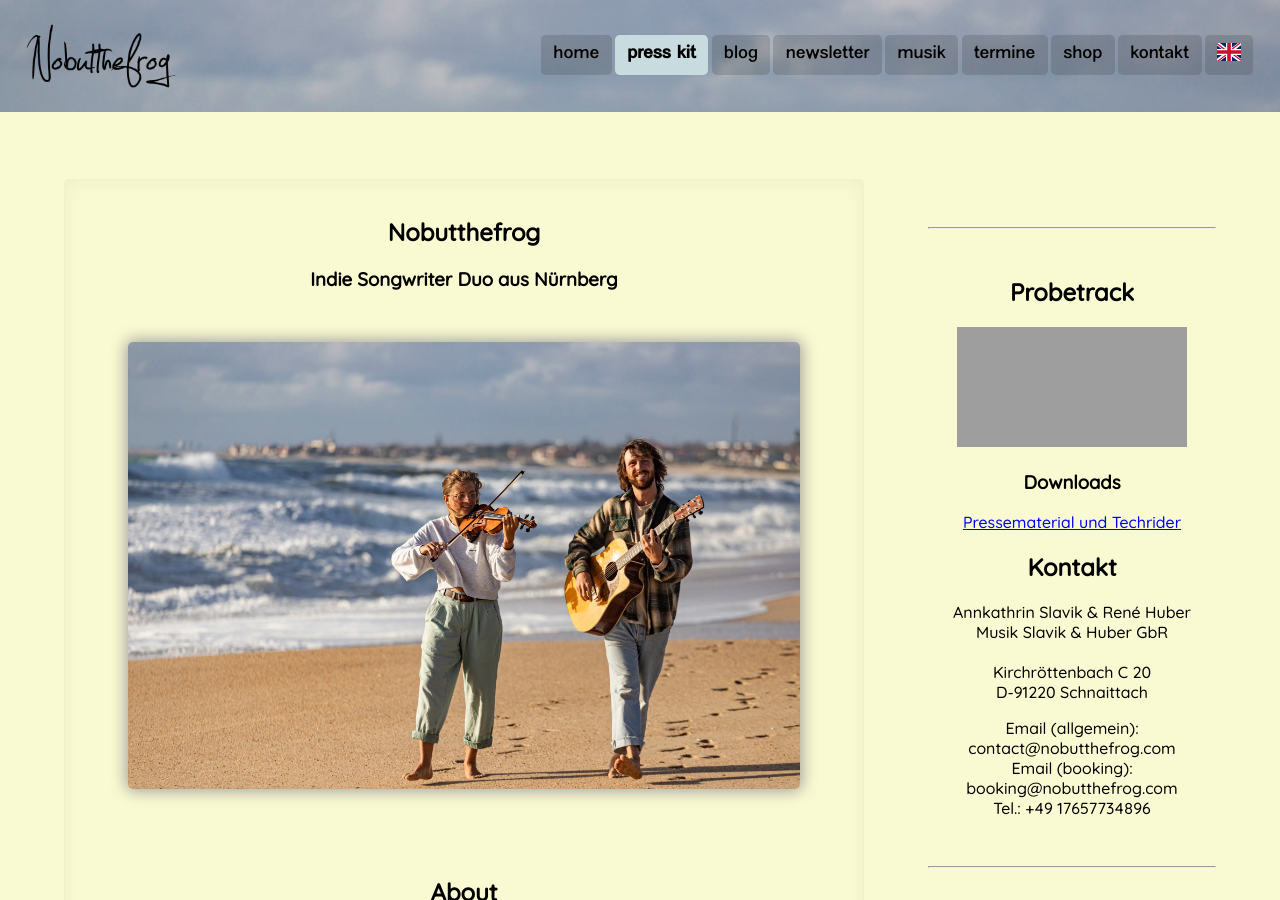
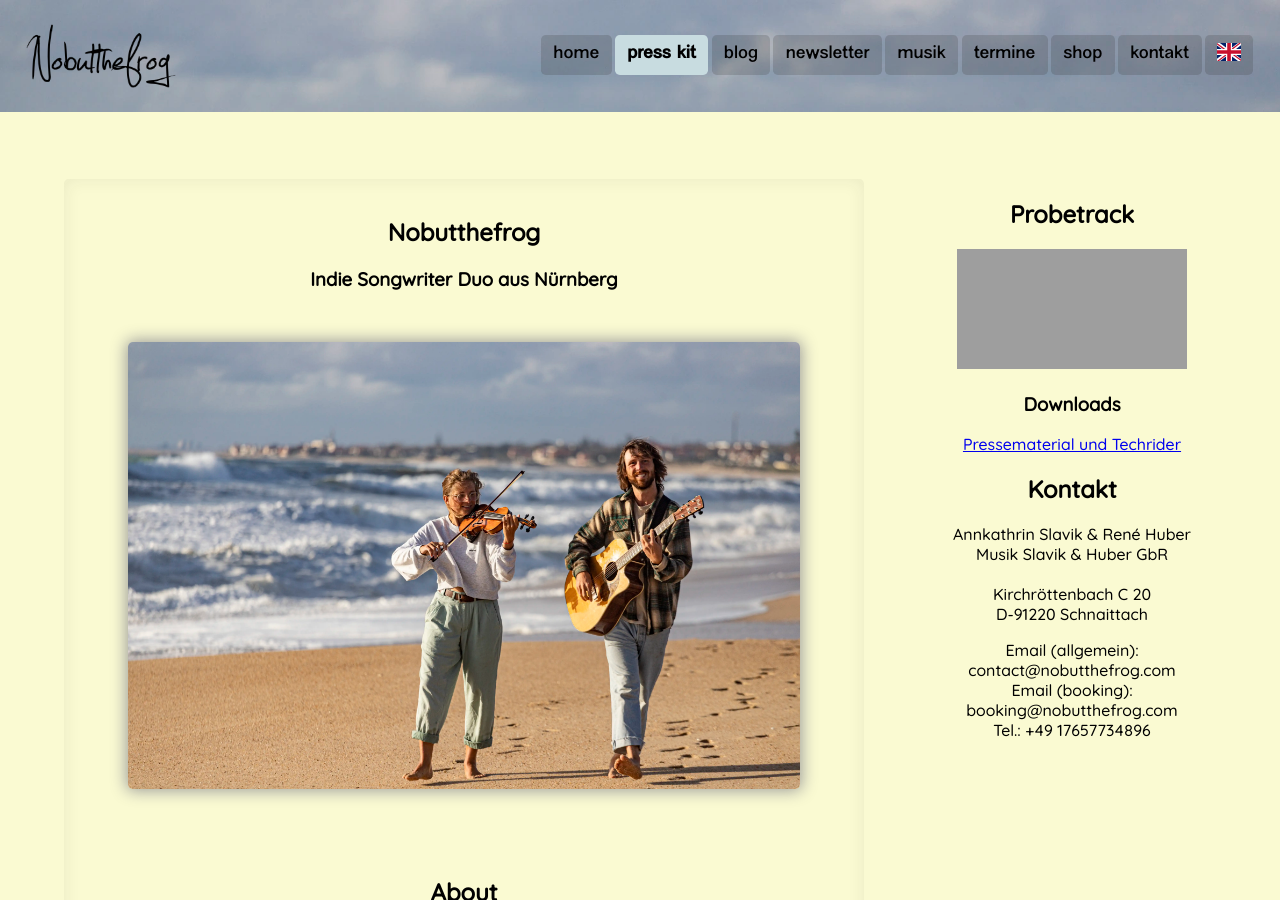
Before and after one commit to chrisongthb/nobutthefrog-com, a Jekyll site: the page built from source/epk.md, in a window 1280 px wide and 900 px high. Built offline with Jekyll 4.4.1, drawn with Linux system fonts in a browser that asks for light colours; grey boxes are pictures that could not be loaded.

Commit message:
Remove hr elements

```diff
--- a/source/_includes/epk_side.html
+++ b/source/_includes/epk_side.html
@@ -1,6 +1,5 @@
 <div> <!--- This is needed to force <a > to respect parent's boarders -->
 
-  <hr style="margin-block: 3rem;">
   {% if page.lang == "de" %}
   <h2>Probetrack</h2>
   {% else %}
@@ -33,6 +32,5 @@
     Email (booking): booking@nobutthefrog.com<br>
     Tel.: +49 17657734896
   </p>
-  <hr style="margin-block: 3rem;">
 
 </div>
```
